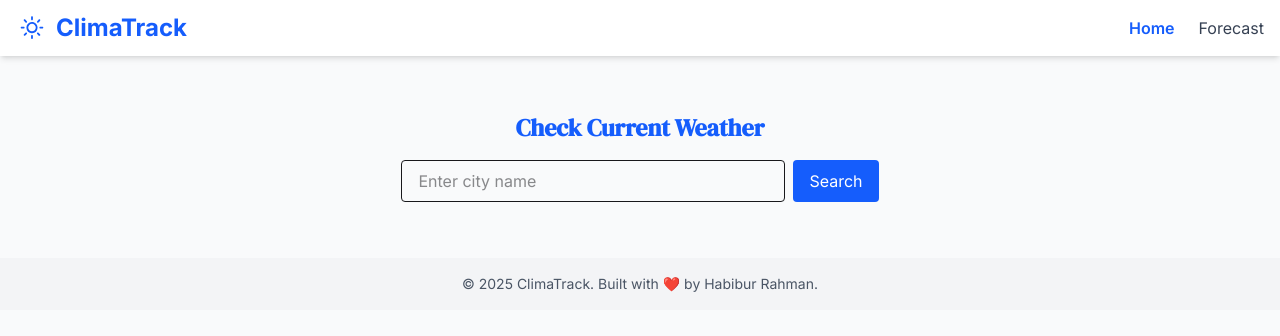
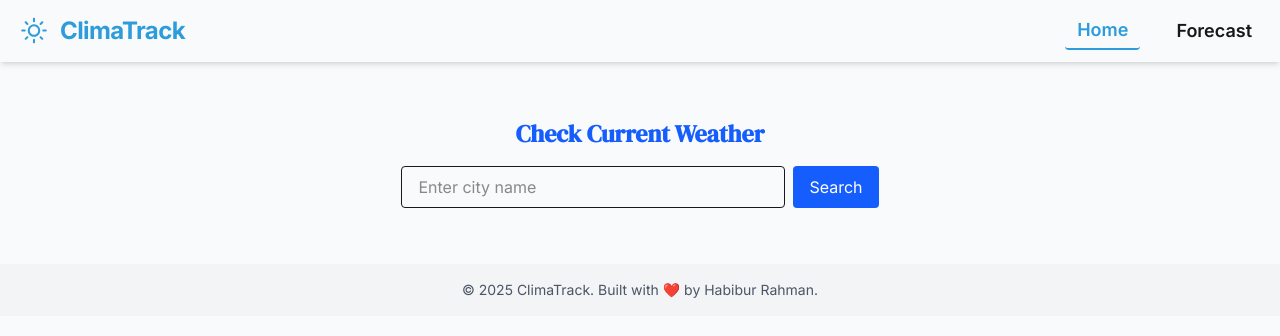
Before and after one commit to HabiburRahmanZihad/ClimaTrack, a React (Vite) app: page / in a window 1280 px wide. Shown: the top 336 px of the page. Built offline with nearby package versions, Linux system fonts and the light colour scheme; no server answers.

Commit message:
Make navbar perfectly

```diff
--- a/src/components/Navbar.jsx
+++ b/src/components/Navbar.jsx
@@ -1,33 +1,61 @@
+// src/components/Navbar.jsx
 import { Link, NavLink } from 'react-router';
 import { WiDaySunny } from 'react-icons/wi';
+import { HiMenuAlt3, HiX } from 'react-icons/hi';
+import { useState } from 'react';
 
 const Navbar = () => {
+  const [menuOpen, setMenuOpen] = useState(false);
+
+  const navLinkClass = ({ isActive }) =>
+    `text-lg font-semibold px-3 py-1 rounded transition-all duration-200 ${isActive
+      ? 'text-primary border-b-2 border-primary dark:text-primary'
+      : 'text-base-content hover:text-primary hover:bg-base-200 dark:hover:text-primary'
+    }`;
+
   return (
-    <header className="bg-white shadow-md dark:bg-gray-900">
+    <header className="bg-base-100 shadow-md sticky top-0 z-50">
       <div className="max-w-7xl mx-auto px-4 py-3 flex justify-between items-center">
-        <Link to="/" className="flex items-center gap-2 text-2xl font-bold text-blue-600 dark:text-yellow-300">
-          <WiDaySunny size={32} />
+        {/* Logo */}
+        <Link
+          to="/"
+          className="flex items-center gap-2 text-2xl font-bold text-primary font-serif tracking-tight"
+        >
+          <WiDaySunny size={36} />
           ClimaTrack
         </Link>
-        <nav className="space-x-6 text-gray-700 dark:text-gray-100">
-          <NavLink
-            to="/"
-            className={({ isActive }) =>
-              isActive ? 'font-semibold text-blue-600 dark:text-yellow-300' : ''
-            }
-          >
+
+        {/* Desktop Nav */}
+        <nav className="hidden md:flex gap-6 items-center">
+          <NavLink to="/" className={navLinkClass}>
             Home
           </NavLink>
-          <NavLink
-            to="/forecast"
-            className={({ isActive }) =>
-              isActive ? 'font-semibold text-blue-600 dark:text-yellow-300' : ''
-            }
-          >
+          <NavLink to="/forecast" className={navLinkClass}>
             Forecast
           </NavLink>
         </nav>
+
+        {/* Mobile Menu Button */}
+        <button
+          className="md:hidden text-3xl text-primary"
+          onClick={() => setMenuOpen(!menuOpen)}
+          aria-label="Toggle menu"
+        >
+          {menuOpen ? <HiX /> : <HiMenuAlt3 />}
+        </button>
       </div>
+
+      {/* Mobile Dropdown */}
+      {menuOpen && (
+        <div className="md:hidden bg-base-100 px-6 pb-4 flex flex-col gap-3">
+          <NavLink to="/" className={navLinkClass} onClick={() => setMenuOpen(false)}>
+            Home
+          </NavLink>
+          <NavLink to="/forecast" className={navLinkClass} onClick={() => setMenuOpen(false)}>
+            Forecast
+          </NavLink>
+        </div>
+      )}
     </header>
   );
 };
```
